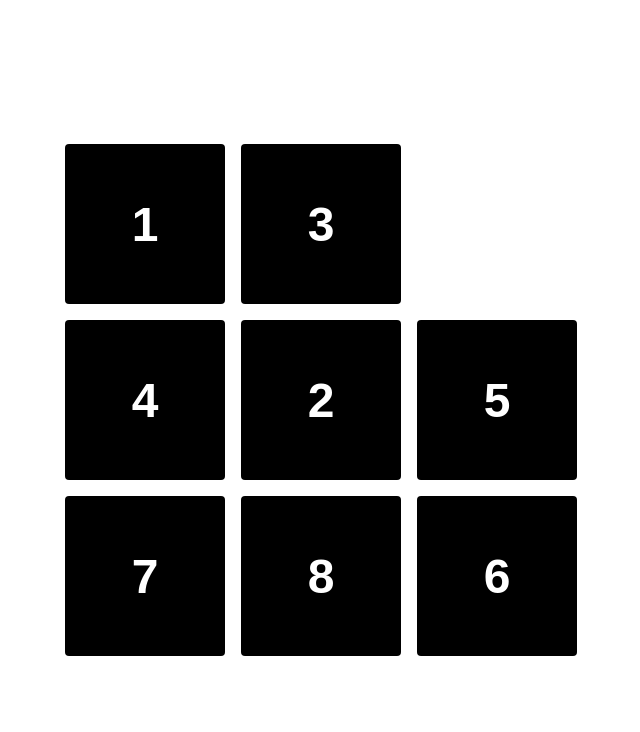
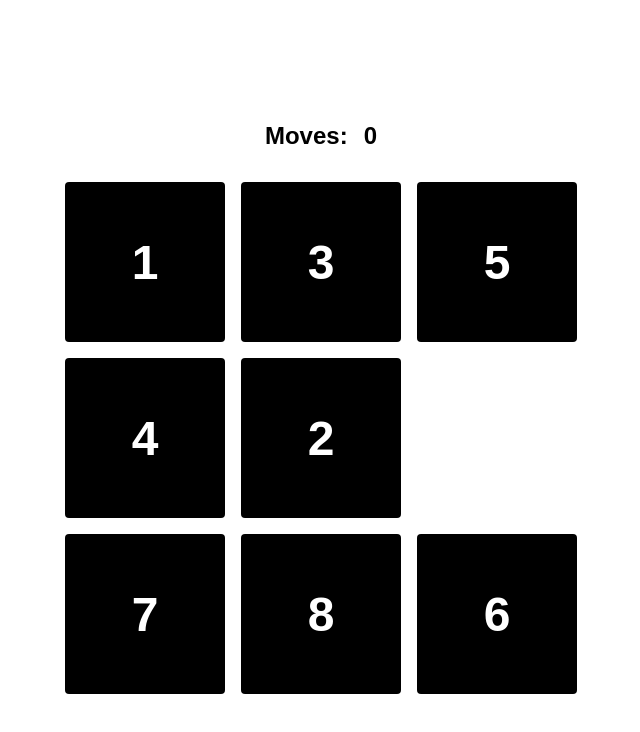
Before and after one commit to mahahahad/SlidingPuzzle, a Next.js app: page / in a window 1280 px wide. Shown: the top 732 px of the page, without its empty margins (319-959 px from the left). Built offline with nearby package versions, Linux system fonts and the light colour scheme; a web font is replaced by a local one.

Commit message:
Update shuffling and add move counter

```diff
--- a/package.json
+++ b/package.json
@@ -7,6 +7,7 @@
   },
   "dependencies": {
     "framer-motion": "^11.2.14",
+    "lucide-react": "^0.408.0",
     "next": "latest",
     "react": "18.2.0",
     "react-dom": "18.2.0"
--- a/pages/grid.js
+++ b/pages/grid.js
@@ -103,12 +103,25 @@ function getRandomValidDirection(prevDirection, currentTile, tiles) {
   return (validDirections[randomInt]);
 }
 
-export default function Grid() {
-	const [tiles, setTiles] = useState([
-		[1, 2, 3],
-		[4, 5, 6],
-		[7, 8, 9],
-	]);
+function createGrid(sizeX, sizeY) {
+  let grid = [];
+  let innerGrid = [];
+  let count = 1;
+
+  for (let y = 0; y < sizeY; y++) {
+    for (let i = 0; i < sizeX; i++) {
+      innerGrid.push(count++);
+    }
+    grid.push(innerGrid);
+    console.log(innerGrid);
+    innerGrid = [];
+  }
+  return (grid);
+}
+
+export default function Grid({ moves, setMoves, sizeX = 3, sizeY = 3 }) {
+  const [interactable, setInteractable] = useState(false);
+	const [tiles, setTiles] = useState(createGrid(sizeX, sizeY));
   const [gameOver, setGameOver] = useState(isSorted(tiles));
   let maxTile = getMaxTile(tiles);
 
@@ -135,7 +148,7 @@ export default function Grid() {
     return (new Promise((res) => {
       setTimeout(() => {
         res();
-      }, 250);
+      }, 50);
     }))
   };
 
@@ -146,7 +159,7 @@ export default function Grid() {
    */
   const shuffleTiles = async () => {
     let newTiles = [...tiles];
-    let iterations = 10;
+    let iterations = sizeX * sizeY;
     let randDirection;
 
     for (let i = 0; i < iterations; i++) {
@@ -158,6 +171,7 @@ export default function Grid() {
       });
     }
     setTiles(newTiles);
+    setInteractable(true);
   }
 
   useEffect(() => {
@@ -207,10 +221,11 @@ export default function Grid() {
 		// Move only if the currentTile has the maxTile near it
 		if (!hasMaxNeighbour(currentTile)) return;
 		swapTiles(currentTile);
+    setMoves((moves) => moves + 1);
 	}
 
 	return (
-		<div key="tiles-grid" className={styles.grid}>
+		<div key="tiles-grid" className={styles.grid} style={{ gridTemplateColumns: `repeat(${sizeX}, 1fr)` }}>
 			{tiles?.length > 0 &&
 				tiles.map((row, y) => {
 					return (
@@ -218,11 +233,12 @@ export default function Grid() {
 						row.map((tile, x) => (
               <motion.div
                 onClick={() => {
+                  interactable ?
                   handleClick(
                     x,
                     y,
                     tile,
-                  );
+                  ) : undefined;
                 }}
                 key={`tile-${tile}`}
                 layoutId={`tile-${tile}`}
--- a/pages/index.js
+++ b/pages/index.js
@@ -1,14 +1,30 @@
 import styles from '../styles/Home.module.css';
 import Grid from "./grid"
+import MoveWrapper from './moveWrapper';
+import { useState } from "react";
+import { Minus, Plus } from 'lucide-react';
 
 export default function Home() {
+  const [moves, setMoves] = useState(0);
+
   return (
     <div className={styles.container}>
-      <Grid />
-      {/* <div className={styles.actionWrapper}>
-        <button className={`${styles.btn} ${styles.btn__secondary}`}>Shuffle</button>
-        <button className={`${styles.btn} ${styles.btn__secondary}`}>Solve</button>
-        </div> */}
+      <MoveWrapper moves={moves} />
+      <Grid moves={moves} setMoves={setMoves}/>
+      {/* <div className={styles.gridSizeWrapper}>
+        <button className={`${styles.btn} ${styles.btnSmall} ${styles.btnSmall__outline}`}>
+          <Minus size={24}/>
+        </button>
+        <input
+          type='number'
+          value={3}
+          className={styles.input}
+          disabled
+        />
+        <button className={`${styles.btn} ${styles.btnSmall} ${styles.btnSmall__outline}`}>
+          <Plus size={24}/>
+        </button>
+      </div> */}
     </div>
   );
 }
--- /dev/null
+++ b/pages/moveWrapper.js
@@ -0,0 +1,10 @@
+import styles from "../styles/Home.module.css"
+
+export default function MoveWrapper({ moves }) {
+  return (
+    <div className={styles.moveWrapper}>
+      <h1>Moves: </h1>
+      <h1>{moves}</h1>
+    </div>
+  )
+}
--- a/styles/Home.module.css
+++ b/styles/Home.module.css
@@ -5,6 +5,7 @@
   flex-direction: column;
   justify-content: center;
   align-items: center;
+  gap: 1rem;
 }
 
 .grid {
@@ -40,11 +41,34 @@
   background-color: greenyellow;
 }
 
+.input {
+  font: inherit;
+  text-align: center;
+  background: transparent;
+  border-color: transparent;
+}
+
 .btn {
-  padding: 1rem 2rem;
   cursor: pointer;
   border-radius: 0.25rem;
   font: inherit;
+  vertical-align: middle;
+  display: flex;
+  align-items: center;
+}
+
+.btnMedium {
+  padding: 1rem 2rem;
+}
+
+.btnSmall {
+  aspect-ratio: 1/1;
+  padding: 0.5rem 0.75rem;
+}
+
+.btnSmall__outline {
+  background: transparent;
+  border: 1px solid currentColor;
 }
 
 .btn__secondary {
@@ -62,6 +86,17 @@
   flex-grow: 1;
 }
 
+.moveWrapper {
+  display: flex;
+  gap: 1rem;
+  font-size: clamp(1vmin, 1.5rem, 1.5vmin);
+}
+
+.gridSizeWrapper {
+  display: flex;
+  gap: 1rem;
+}
+
 @media (prefers-color-scheme: dark) {
   .tile {
     --bg-color: white;
```
Also changed, not shown: 1 other file (tests, documents, lock files or other folders).
